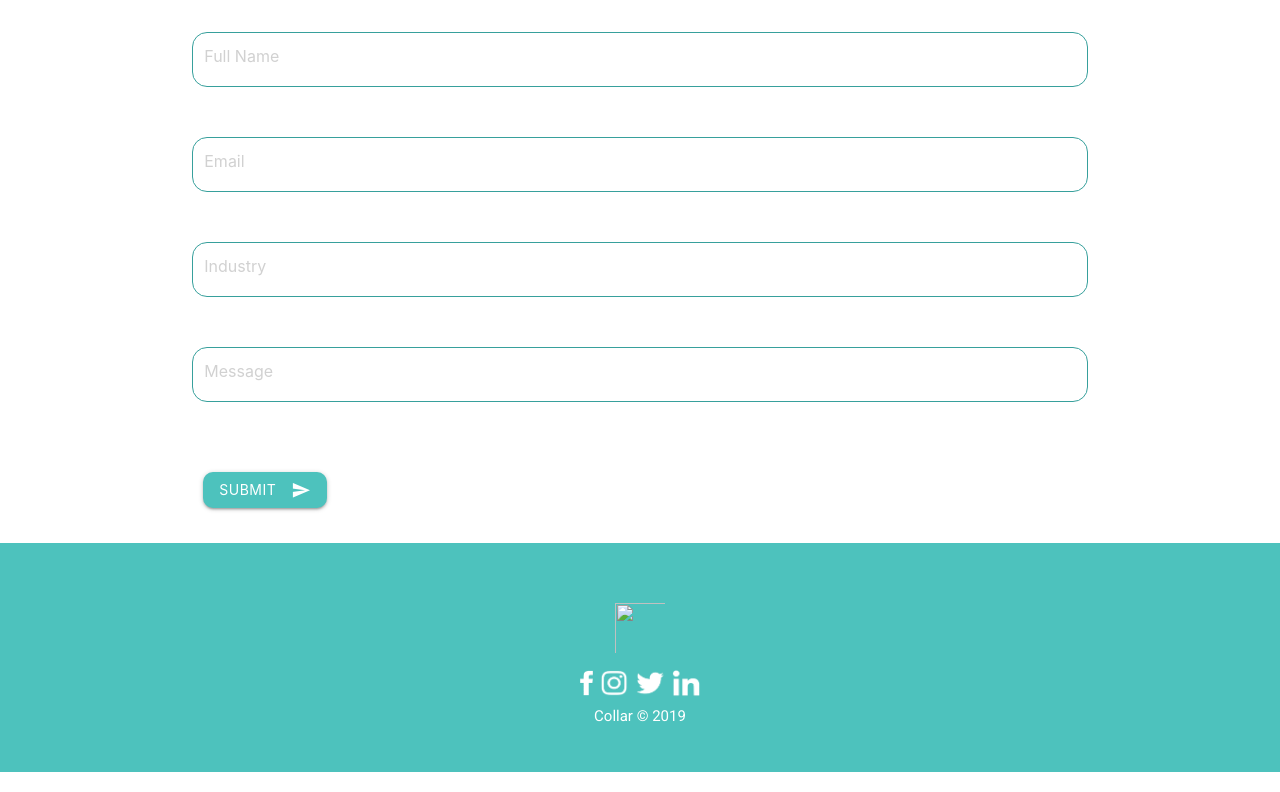
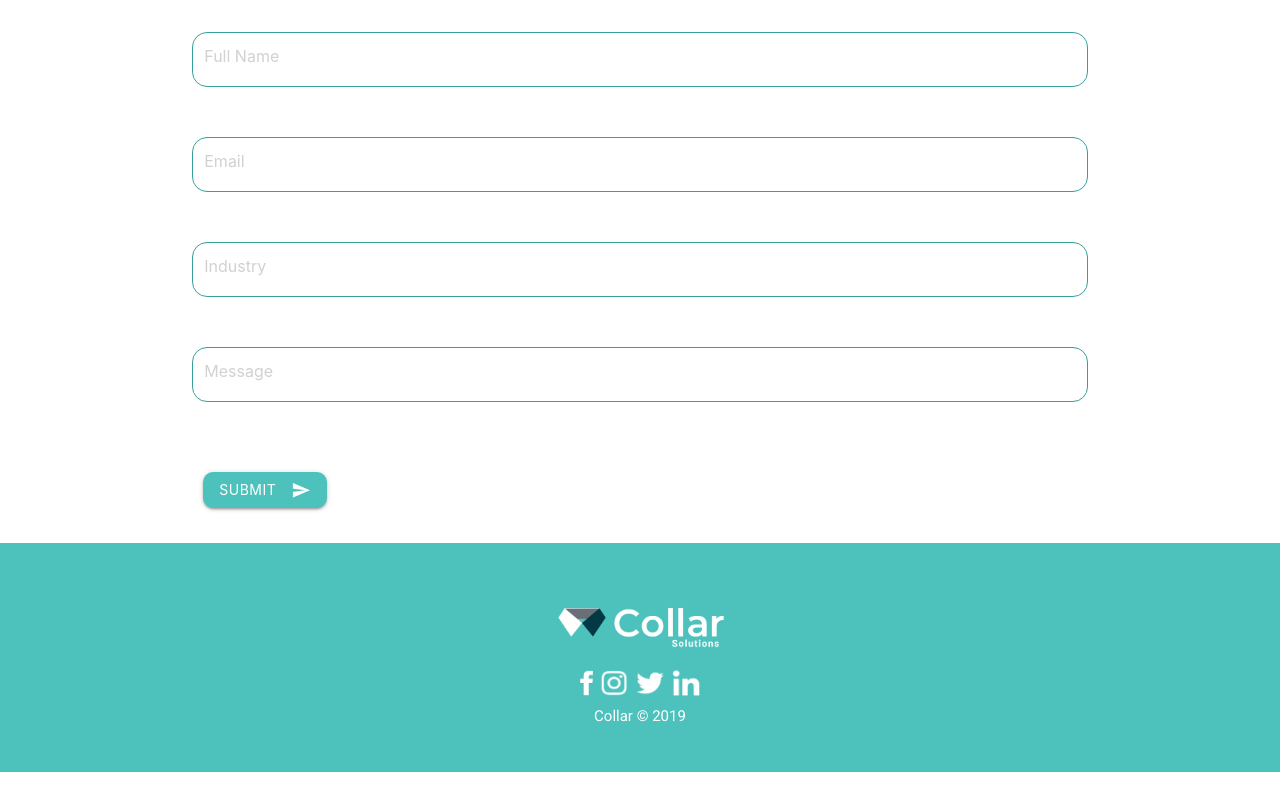
Before and after one commit to mmeganshaw/collar_solutions, a website: page public/index.html in a window 1280 px wide. Shown: the part 2504-3296 px from the top of the page. Drawn offline with nearby package versions, Linux system fonts and the light colour scheme.

Commit message:
last one

```diff
--- a/public/index.html
+++ b/public/index.html
@@ -309,7 +309,7 @@
     <div class="container">
         <div class="row">
             <div class="col s12 center-align" style="margin-top: 3rem; margin-bottom: 3rem; color: white;">
-                <img src="images/solutions.png.png" alt="" class="footer-image">
+                <img src="images/solutions.png" alt="" class="footer-image">
                 </br>
                 <div>
                     <a href="https://www.facebook.com/collar.solutions"><img src="images/facebook-02.png" alt=""
```
